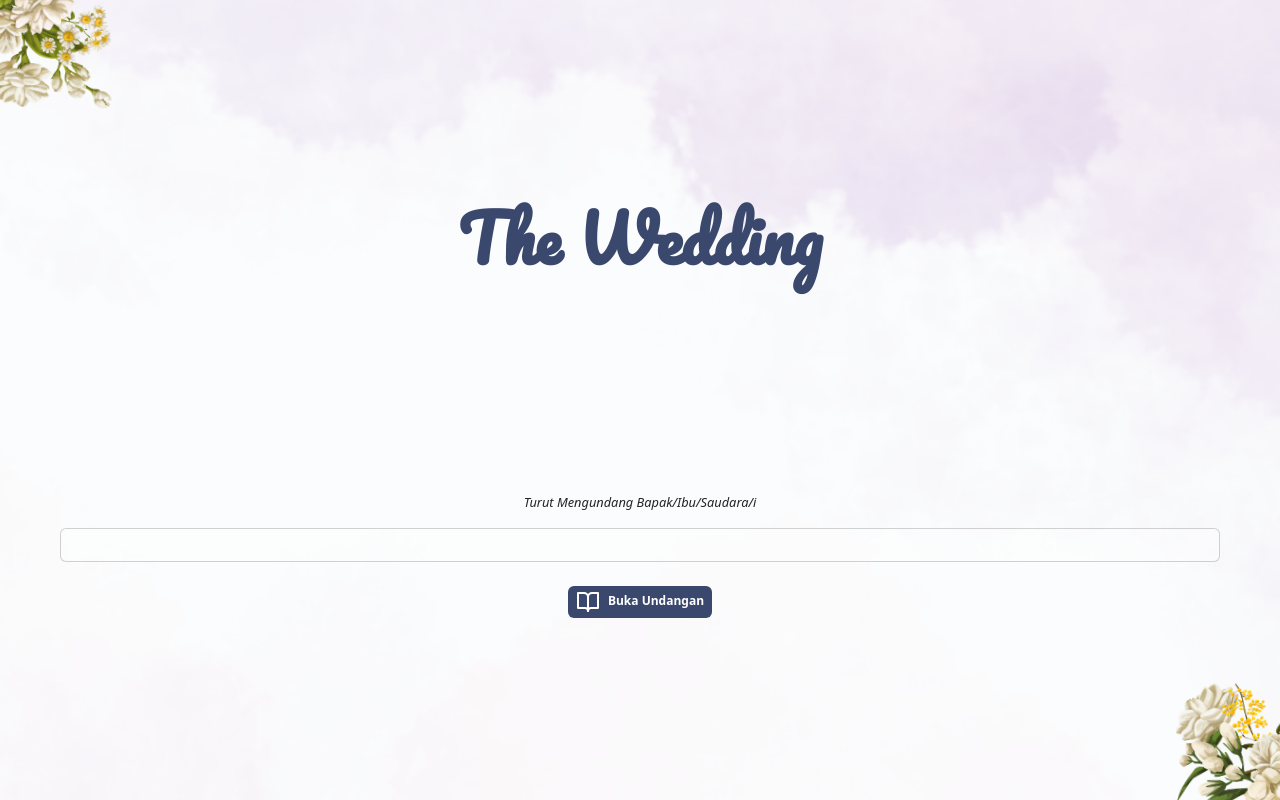
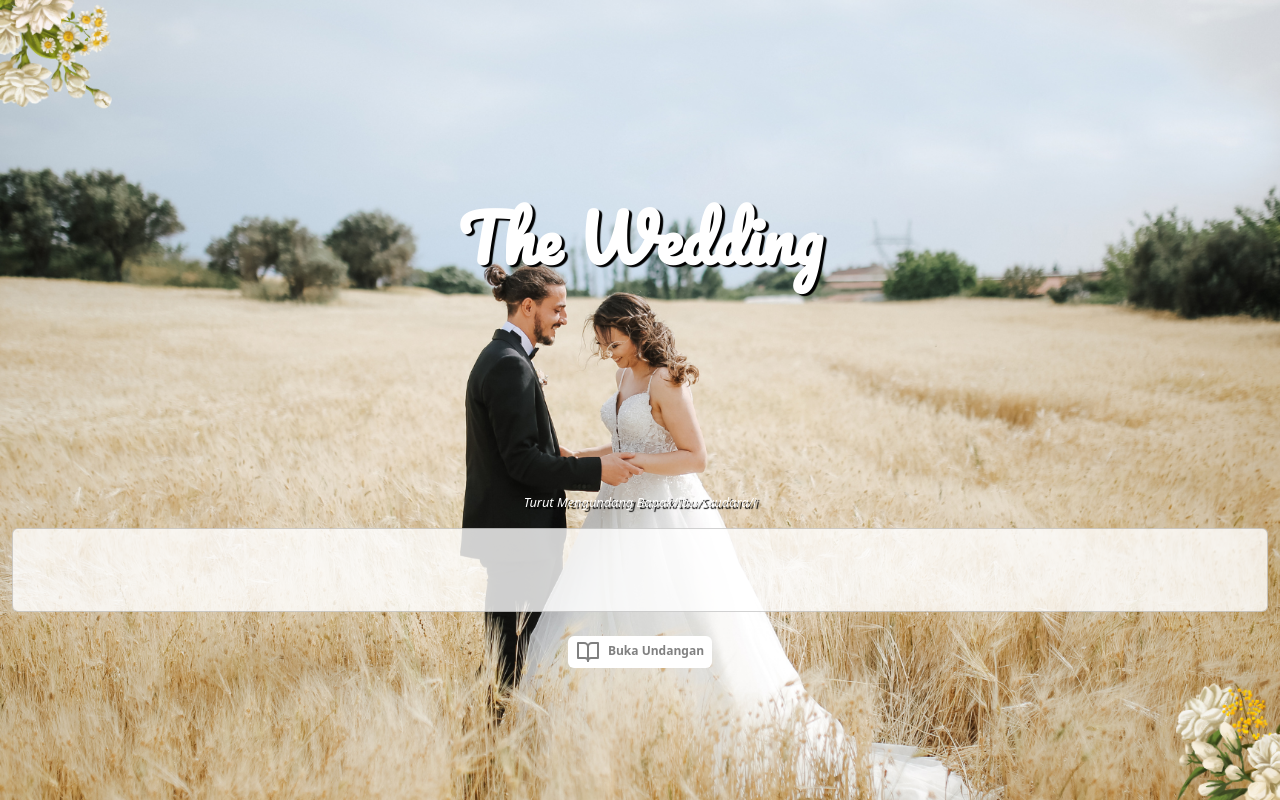
Before and after one commit to giansoniaputra/wedding-invitation-laravel-10, a Laravel app: template resources/views/front-end/cover-flower-pink.blade.php in a window 1280 px wide. Run offline with Laravel 10, Linux system fonts and the light colour scheme; the template is opened without the code that fills it, so the values that code supplies are empty.

Commit message:
Memberi background gambar pada cover

```diff
--- a/public/front-end/css/flower-pink/style2.css
+++ b/public/front-end/css/flower-pink/style2.css
@@ -21,7 +21,9 @@
 /* HOME */
 .home {
     height: 100vh;
-    background-image: url('/front-end/img/bg.png');
+    background-image: url('/front-end/img/cover.png');
+    background-size: cover;
+    background-position: center;
 }
 #judul {
     animation: topToBottom 2s ease-in-out;
--- a/public/js/page-script/front-end.js
+++ b/public/js/page-script/front-end.js
@@ -71,9 +71,16 @@
     $("#nama-pengirim").on("click", function () {
         $("#nama-pengirim").removeClass("is-invalid");
         $("#pesan").removeClass("is-invalid");
+        $("#kehadiran").removeClass("is-invalid");
     })
     $("#pesan").on("click", function () {
         $("#pesan").removeClass("is-invalid");
         $("#nama-pengirim").removeClass("is-invalid");
+        $("#kehadiran").removeClass("is-invalid");
+    })
+    $("#kehadiran").on("click", function () {
+        $("#pesan").removeClass("is-invalid");
+        $("#nama-pengirim").removeClass("is-invalid");
+        $("#kehadiran").removeClass("is-invalid");
     })
 })
--- a/resources/views/front-end/cover-flower-pink.blade.php
+++ b/resources/views/front-end/cover-flower-pink.blade.php
@@ -29,8 +29,9 @@
 
     <style>
         .container-fluid {
-            background-image: url('/front-end/img/bg.png');
+            background-image: url('/front-end/img/cover.png');
             background-size: cover;
+            background-position: center;
             height: 100vh;
         }
         a{
@@ -61,30 +62,30 @@
             <div class="row" style="padding-top: 25vh">
                 <div id="judul-cover" class="col">
                     <h2 class="fw-bold text-center"
-                        style="font-family: 'Pacifico', cursive; color: rgb(59, 72, 109); font-size : 5vmax;">The Wedding
+                        style="font-family: 'Pacifico', cursive; color: white; font-size : 5vmax; text-shadow: 3px 2px 1px black;">The Wedding
                     </h2>
                 </div>
             </div>
             <div class="row" style="margin-top:26vh; font-size:0.8em">
                 <div class="col d-flex justify-content-center align-items-center">
-                    <p class="p-0 fst-italic">Turut Mengundang Bapak/Ibu/Saudara/i</p>
+                    <p class="p-0 fst-italic text-white" style="text-shadow: 3px 2px 1px black;">Turut Mengundang Bapak/Ibu/Saudara/i</p>
                 </div>
             </div>
             <div class="row">
                 <div class="col">
-                    <div class="card mx-5 d-flex justify-content-center align-items-center"
-                        style="background-color: rgba(255, 255, 255, 0.308)">
+                    <div class="card d-flex justify-content-center align-items-center"
+                        style="background-color: rgba(255, 255, 255, 0.8); padding: 25px 0">
                         <div class="card-body">
-                            <p class="m-0">{{ $nama }}</p>
+                            <p class="m-0 fs-3" style="font-family: 'Times New Roman', Times, serif; color:black">{{ $nama }}</p>
                         </div>
                     </div>
                 </div>
             </div>
             <div class="row mt-3">
                 <div class="col">
-                    <div class="d-flex justify-content-center align-items-center">
+                    <div class="d-flex justify-content-center align-items-center ">
                         <a href="/{{ $mempelai->slug }}"
-                            class="badge mt-2" style="background-color: rgb(59, 72, 109)"><i data-feather="book-open" class="me-2"></i>Buka Undangan</a>
+                            class="badge mt-2 border-1" style="background-color: white; color: grey"><i data-feather="book-open" class="me-2"></i>Buka Undangan</a>
                     </div>
                 </div>
             </div>
```
Also changed, not shown: app/Http/Controllers/MempelaiController.php (+10 -3 lines), resources/views/front-end/flower-pink.blade.php (+37 -13 lines), public/front-end/img/cover.png (added).
